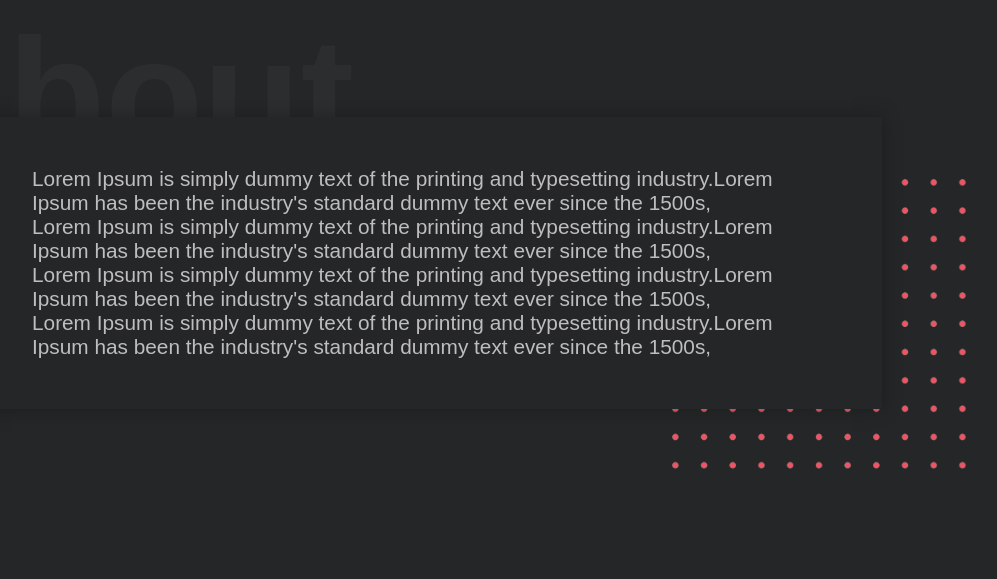
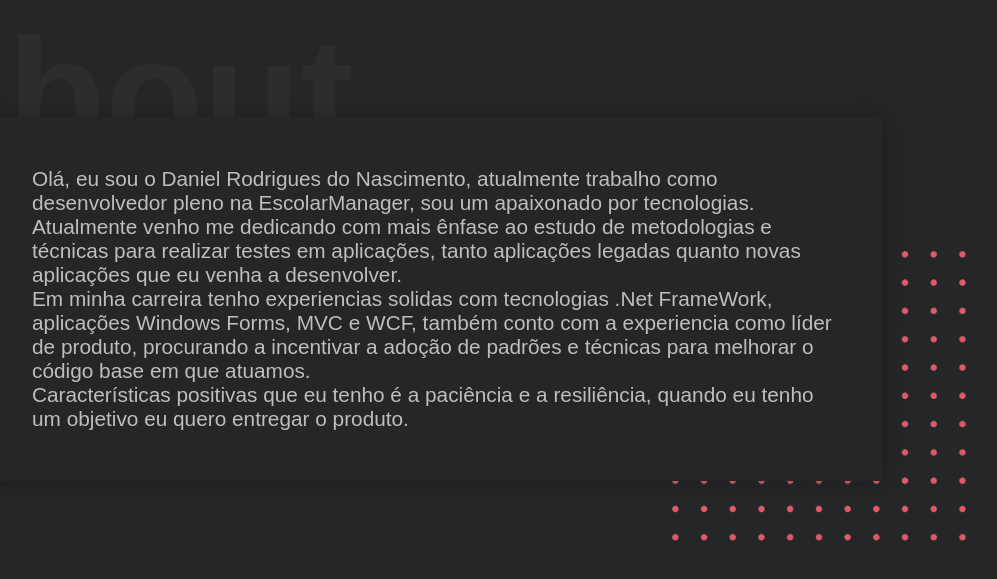
Before and after one commit to Daniel-Nascimento-Em/Portifolio, a plain HTML site: page index.html in a window 1280 px wide. Shown: the part 892-1471 px from the top of the page, without its empty margins (208-1205 px from the left). Drawn offline with Linux system fonts and the light colour scheme.

Commit message:
M005 - Atualizando about me

```diff
--- a/index.html
+++ b/index.html
@@ -69,18 +69,15 @@
   <div class="container about" id="about">
     <h1>About</h1>
     <div class="about-me-info">
-      <p>Lorem Ipsum is simply dummy text of the printing and typesetting industry.Lorem Ipsum has been the industry's
-        standard
-        dummy text ever since the 1500s,</p>
-      <p>Lorem Ipsum is simply dummy text of the printing and typesetting industry.Lorem Ipsum has been the industry's
-        standard
-        dummy text ever since the 1500s,</p>
-      <p>Lorem Ipsum is simply dummy text of the printing and typesetting industry.Lorem Ipsum has been the industry's
-        standard
-        dummy text ever since the 1500s,</p>
-      <p>Lorem Ipsum is simply dummy text of the printing and typesetting industry.Lorem Ipsum has been the industry's
-        standard
-        dummy text ever since the 1500s,</p>
+      <p>Olá, eu sou o Daniel Rodrigues do Nascimento, atualmente trabalho como desenvolvedor pleno na EscolarManager,
+        sou um apaixonado por tecnologias.</p>
+      <p>Atualmente venho me dedicando com mais ênfase ao estudo de metodologias e técnicas para realizar testes em
+        aplicações, tanto aplicações legadas quanto novas aplicações que eu venha a desenvolver.</p>
+      <p>Em minha carreira tenho experiencias solidas com tecnologias .Net FrameWork, aplicações Windows Forms, MVC e
+        WCF, também conto com a experiencia como líder de produto, procurando a incentivar a adoção de padrões e
+        técnicas para melhorar o código base em que atuamos. </p>
+      <p>Características positivas que eu tenho é a paciência e a resiliência, quando eu tenho um objetivo eu quero
+        entregar o produto.</p>
     </div>
     <img src="img/dotted-shape.png" alt="">
   </div>
```
